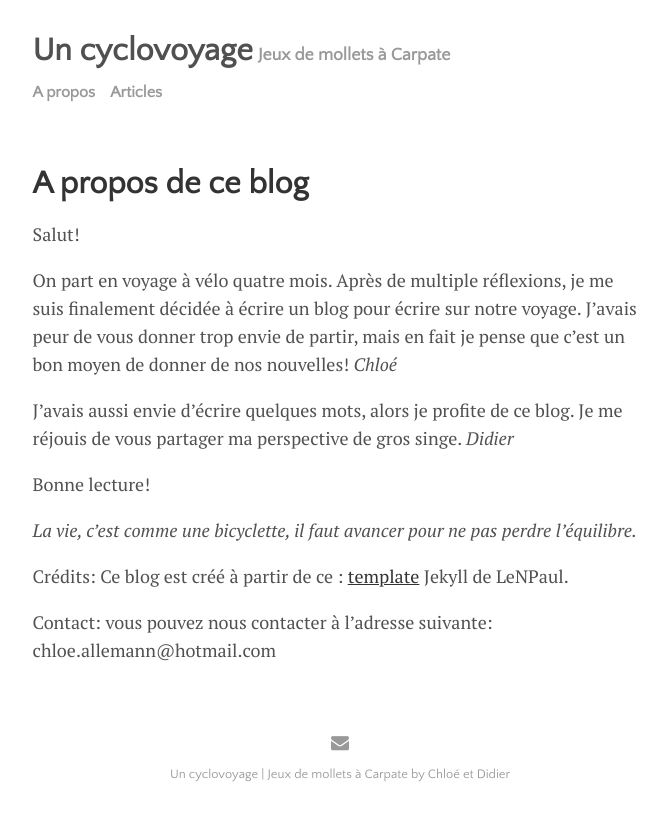
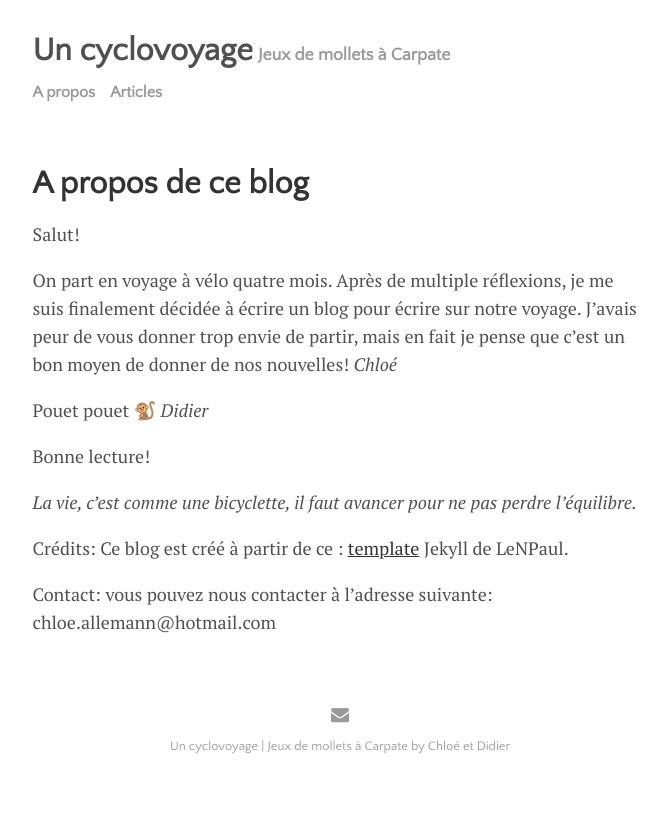
Before and after one commit to cyclovoyage/cyclovoyage.github.io, a Jekyll site: the page built from menu/about.md, in a window 1280 px wide. Shown: the top 821 px of the page, without its empty margins (300-967 px from the left). Built offline with Jekyll 4.4.1, drawn with Linux system fonts in a browser that asks for light colours.

Commit message:
Update about.md

```diff
--- a/menu/about.md
+++ b/menu/about.md
@@ -12,7 +12,7 @@ Salut!
 On part en voyage à vélo quatre mois. Après de multiple réflexions, je me suis finalement décidée à écrire un blog pour écrire sur notre voyage. J’avais peur de vous donner trop envie de partir, mais en fait je pense que c’est un bon moyen de donner de nos nouvelles!
  *Chloé*
 
-J'avais aussi envie d'écrire quelques mots, alors je profite de ce blog. Je me réjouis de vous partager ma perspective de gros singe. *Didier*
+Pouet pouet 🐒 *Didier*
 
 Bonne lecture!
 
```
